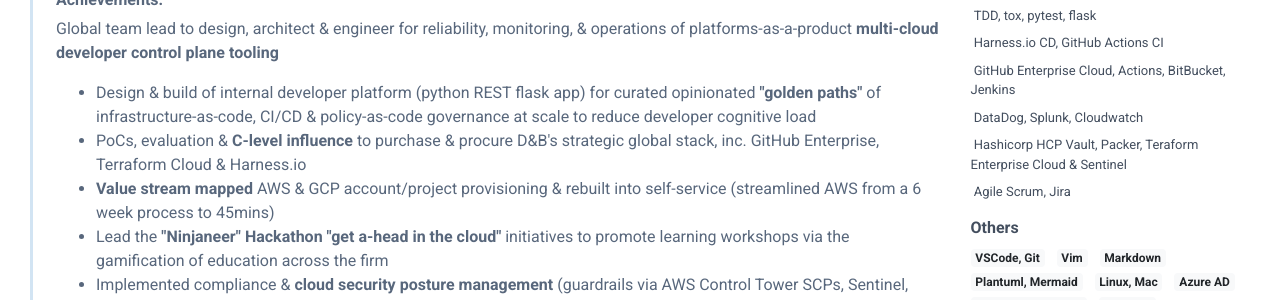
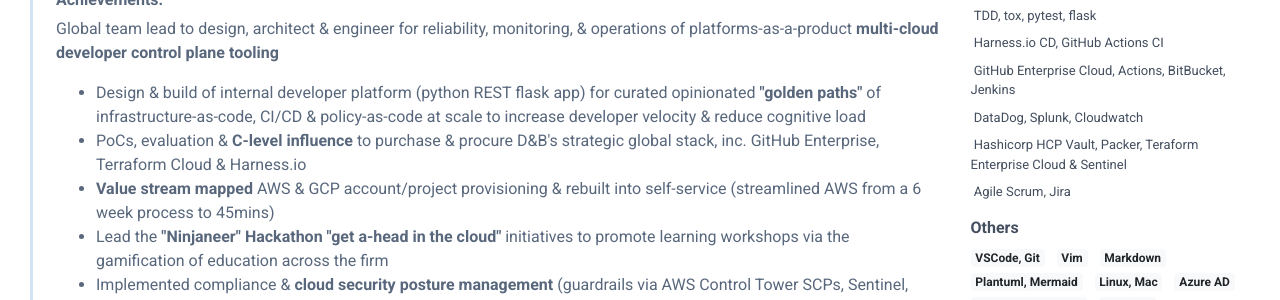
Before and after one commit to Hamy200/resume, a Jekyll site: the page built from index.markdown, in a window 1280 px wide and 900 px high, scrolled down 463 px. Shown: the part 177-477 px from the top of the window. Built offline with Jekyll 4.4.1, drawn with Linux system fonts in a browser that asks for light colours; nearby versions of some CDN libraries.

Commit message:
Update data.yml

```diff
--- a/_data/data.yml
+++ b/_data/data.yml
@@ -50,7 +50,7 @@ experiences:
       desc: |
         Global team lead to design, architect & engineer for reliability, monitoring, & operations of platforms-as-a-product <b>multi-cloud developer control plane tooling</b>
       highlights:
-        - Design & build of internal developer platform (python REST flask app) for curated opinionated <b>"golden paths"</b> of infrastructure-as-code, CI/CD & policy-as-code governance at scale to reduce developer cognitive load
+        - Design & build of internal developer platform (python REST flask app) for curated opinionated <b>"golden paths"</b> of infrastructure-as-code, CI/CD & policy-as-code at scale to increase developer velocity & reduce cognitive load
         - PoCs, evaluation & <b>C-level influence</b> to purchase & procure D&B's strategic global stack, inc. GitHub Enterprise, Terraform Cloud & Harness.io
         - <b>Value stream mapped</b> AWS & GCP account/project provisioning & rebuilt into self-service (streamlined AWS from a 6 week process to 45mins)
         - Lead the <b>"Ninjaneer" Hackathon "get a-head in the cloud"</b> initiatives to promote learning workshops via the gamification of education across the firm
```
